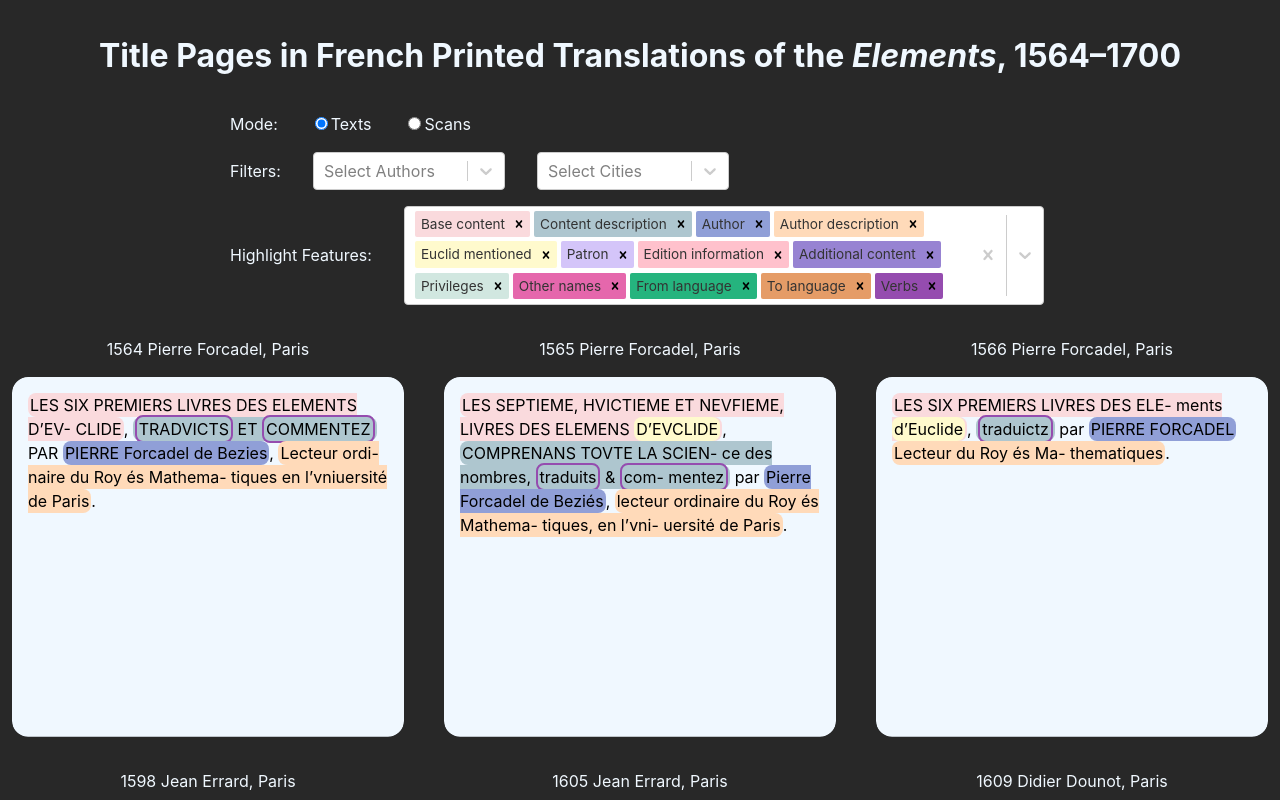
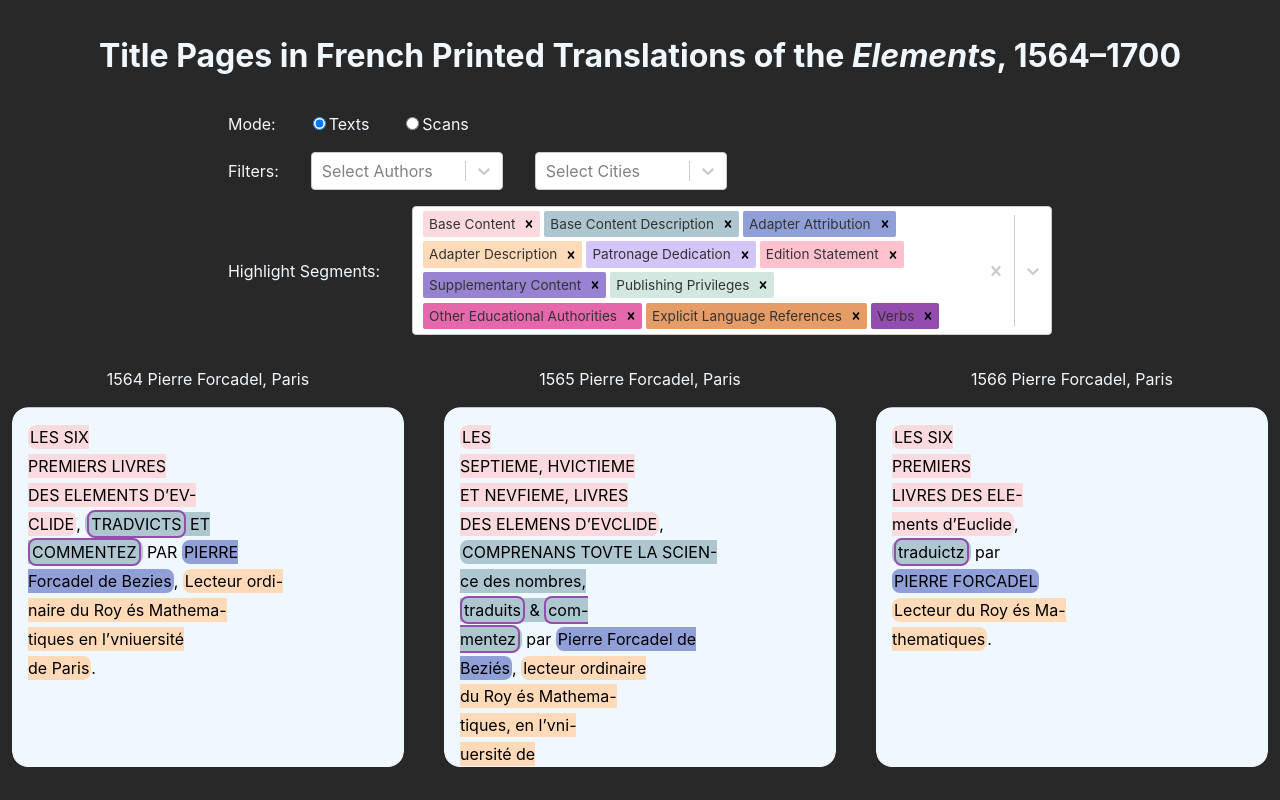
Before and after one commit to ReallyLiri/elements-title-pages, a React (Vite) app: page / in a window 1280 px wide. Shown: the top 800 px of the page. Built offline with nearby package versions, Linux system fonts and the light colour scheme.

Commit message:
Rename features

```diff
--- a/src/App.tsx
+++ b/src/App.tsx
@@ -200,6 +200,7 @@ const TextTile = styled.div`
   overflow: auto;
   height: 90%;
   width: 90%;
+  line-height: 1.8;
 `;
 
 const NoImageTile = styled.div`
@@ -246,6 +247,7 @@ const highlightText = (
       );
     });
   });
+  highlighted = highlighted.replaceAll("\n", "<br/>");
   return highlighted;
 };
 
@@ -310,63 +312,60 @@ const Radio = ({ name, options, value, onChange }: RadioProps) => (
 );
 
 type Feature =
-  | "Base content"
-  | "Content description"
-  | "Author"
-  | "Author description"
-  | "Euclid mentioned"
-  | "Patron"
-  | "Edition information"
-  | "Additional content"
-  | "Privileges"
-  | "Other names"
-  | "From language"
-  | "To language"
+  | "Base Content"
+  | "Base Content Description"
+  | "Adapter Attribution"
+  | "Adapter Description"
+  | "Patronage Dedication"
+  | "Edition Statement"
+  | "Supplementary Content"
+  | "Publishing Privileges"
+  | "Other Educational Authorities"
+  | "Explicit Language References"
   | "Verbs";
 
 const FeatureToColumnName: Record<Feature, string[]> = {
-  "Base content": ["TITLE: BASE CONTENT"],
-  "Content description": ["TITLE: CONTENT DESC", "TITLE: CONTENT DESC 2"],
-  Author: ["TITLE: AUTHOR NAME"],
-  "Author description": [
+  "Base Content": ["TITLE: BASE CONTENT"],
+  "Base Content Description": ["TITLE: CONTENT DESC", "TITLE: CONTENT DESC 2"],
+  "Adapter Attribution": ["TITLE: AUTHOR NAME"],
+  "Adapter Description": [
     "TITLE: AUTHOR DESCRIPTION",
     "TITLE: AUTHOR DESCRIPTION 2",
   ],
-  "Euclid mentioned": ["EUCLID MENTIONED IN TITLE PAGE"],
-  Patron: ["TITLE: PATRON REF"],
-  "Edition information": ["TITLE: EDITION INFO"],
-  "Additional content": [
+  // "Euclid mentioned": ["EUCLID MENTIONED IN TITLE PAGE"],
+  "Patronage Dedication": ["TITLE: PATRON REF"],
+  "Edition Statement": ["TITLE: EDITION INFO"],
+  "Supplementary Content": [
     "TITLE: ADDITIONAL CONTENT",
     "TITLE: ADDITIONAL CONTENT 2",
   ],
-  Privileges: ["TITLE: PRIVILEGES"],
-  "Other names": ["OTHER NAMES"],
-  "From language": ["EXPLICITLY STATED: TRANSLATED FROM"],
-  "To language": ["EXPLICITLY STATED: TRANSLATED TO"],
+  "Publishing Privileges": ["TITLE: PRIVILEGES"],
+  "Other Educational Authorities": ["OTHER NAMES"],
+  "Explicit Language References": [
+    "EXPLICITLY STATED: TRANSLATED FROM",
+    "EXPLICITLY STATED: TRANSLATED TO",
+  ],
   Verbs: ["TITLE: VERBS"],
 };
 
 const FeaturesToSplit: Partial<Record<Feature, boolean>> = {
-  "Euclid mentioned": true,
-  "Other names": true,
-  "From language": true,
-  "To language": true,
+  "Other Educational Authorities": true,
+  "Explicit Language References": true,
   Verbs: true,
 };
 
 const FeatureToColor: Record<Feature, string> = {
-  "Base content": "#FADADD",
-  "Content description": "#AEC6CF",
-  Author: "#909fd7",
-  "Author description": "#FFDAB9",
-  "Euclid mentioned": "#FFFACD",
-  Patron: "#D4C5F9",
-  "Edition information": "#FFC1CC",
-  "Additional content": "#9783d2",
-  Privileges: "#D1E7E0",
-  "Other names": "#e567ac",
-  "From language": "#25b47e",
-  "To language": "#e59c67",
+  "Base Content": "#FADADD",
+  "Base Content Description": "#AEC6CF",
+  "Adapter Attribution": "#909fd7",
+  "Adapter Description": "#FFDAB9",
+  // "Euclid mentioned": "#FFFACD",
+  "Patronage Dedication": "#D4C5F9",
+  "Edition Statement": "#FFC1CC",
+  "Supplementary Content": "#9783d2",
+  "Publishing Privileges": "#D1E7E0",
+  "Other Educational Authorities": "#e567ac",
+  "Explicit Language References": "#e59c67",
   Verbs: "#954caf",
 };
 
@@ -448,7 +447,7 @@ function App() {
         </Row>
         {mode === "texts" && (
           <Row justifyStart>
-            <span>Highlight Features:</span>
+            <span>Highlight Segments:</span>
             <MultiSelect
               name="Features"
               defaultValues={features}
```
